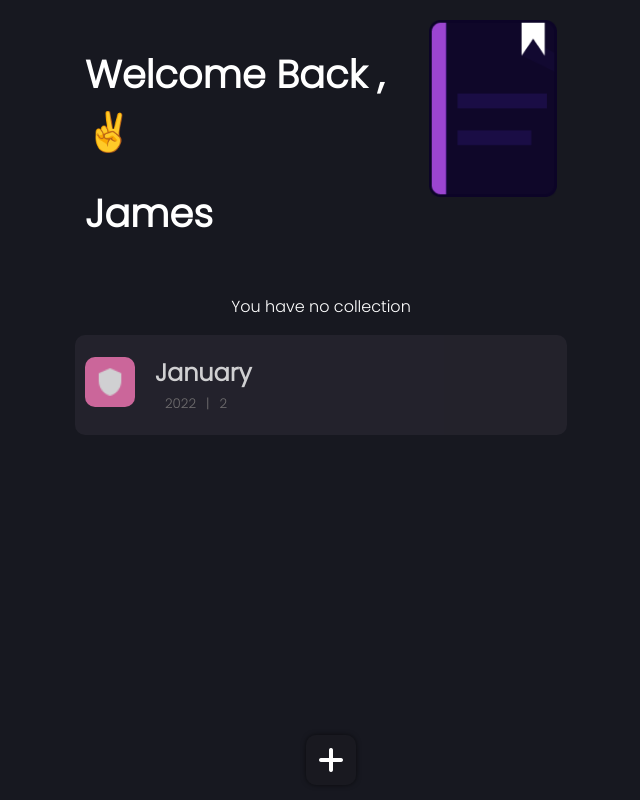
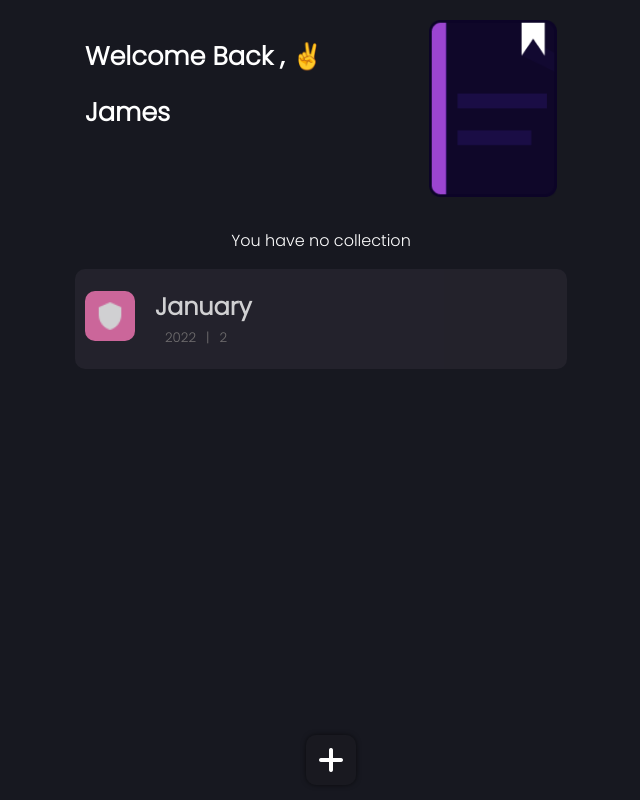
Before and after one commit to Benrobo/timerz, a Next.js app: page / in a window 1280 px wide. Shown: the whole page, without its empty margins (319-959 px from the left). Built offline with nearby package versions, Linux system fonts and the light colour scheme.

Commit message:
added major changes

```diff
--- a/components/Header/style.module.css
+++ b/components/Header/style.module.css
@@ -4,7 +4,7 @@
   padding: 10px;
   position: relative;
   color: var(--light1);
-  font-size: 1.5vmax;
+  font-size: 1vmax;
 }
 
 .header .flex {
@@ -16,3 +16,9 @@
 .header .flex .right .logo {
   width: 10vmax;
 }
+
+@media (max-width: 450px) {
+  .header {
+    font-size: 1.5vmax !important;
+  }
+}
```
